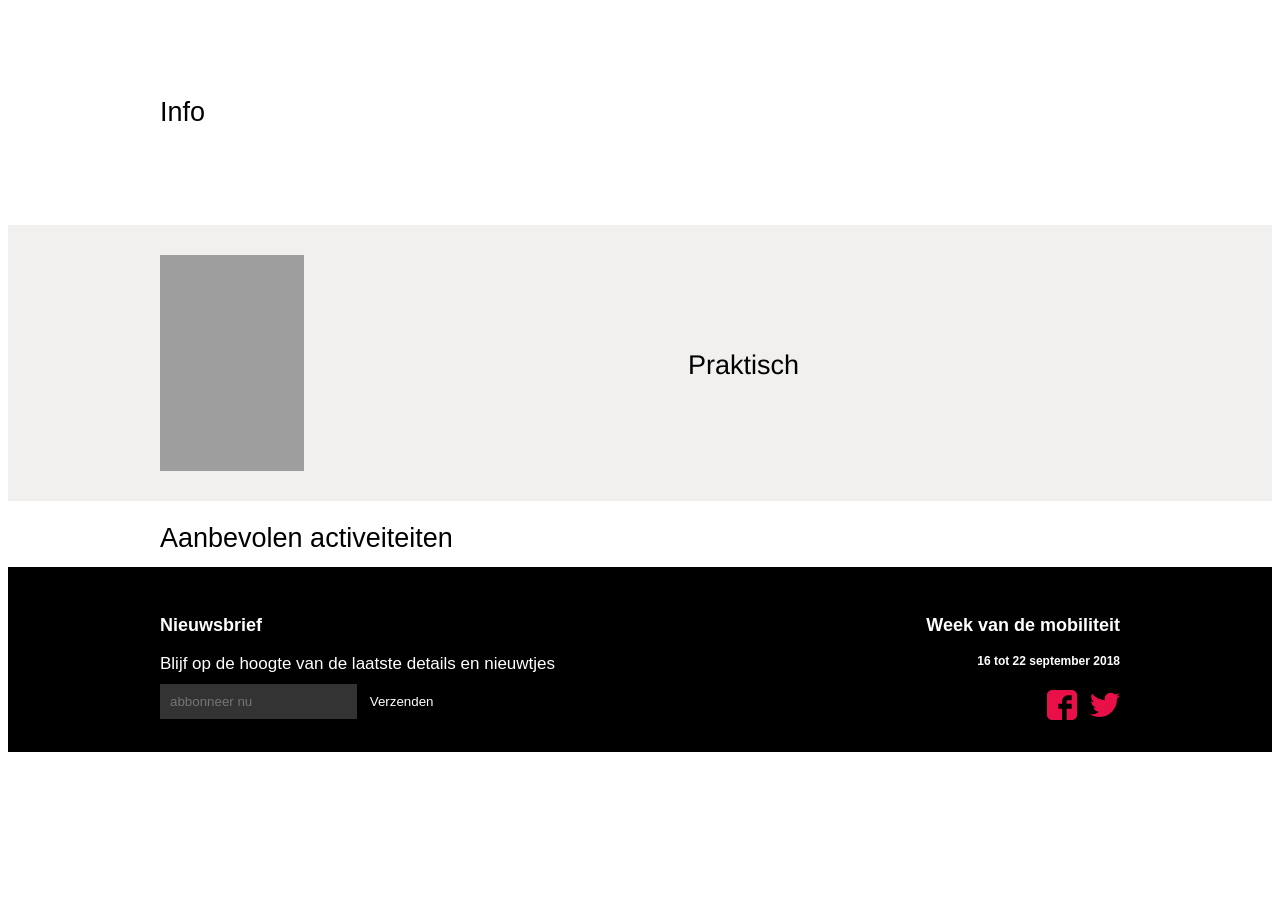
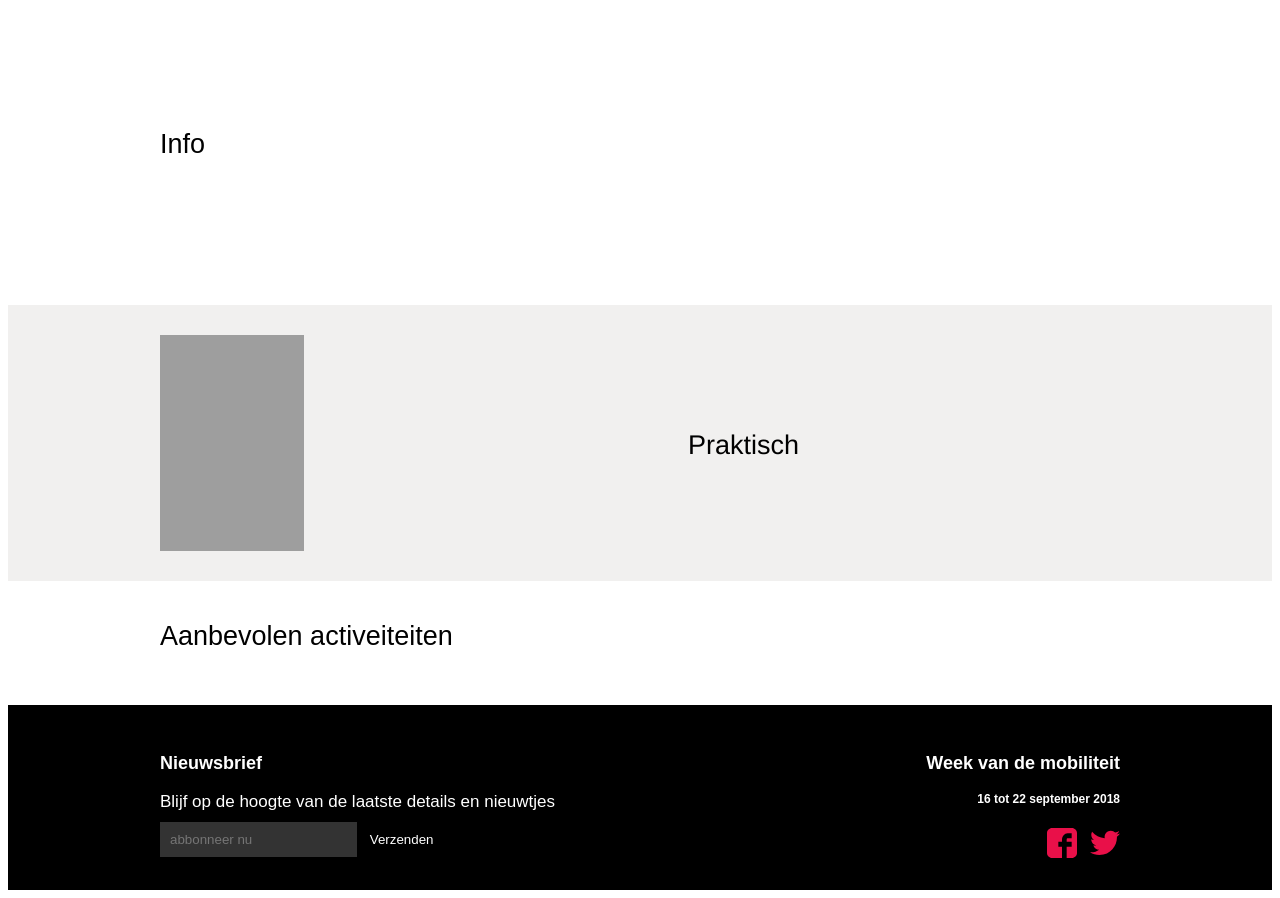
Before and after one commit to steijehillewaert/MAIII_MOBI, a PHP site: page /index.php?page=detail in a window 1280 px wide. Shown: the part 336-1234 px from the top of the page. Before the commit the page ends 1088 px from the top, so only its background shows below. Run offline with PHP 8.4, Linux system fonts and the light colour scheme; data that the repository does not hold is empty; some libraries are stand-ins or nearby versions; grey boxes are pictures that could not be loaded.

Commit message:
Added some css magic 🎩

```diff
--- a/src/css/style.css
+++ b/src/css/style.css
@@ -193,6 +193,7 @@ select {
 }
 
 footer {
+  margin-top: 4rem;
   background: black;
   color: white;
 }
@@ -253,8 +254,8 @@ h3 {
 aside {
   color: white;
   background-color: var(--blue);
-  min-width: 20rem;
-  padding: 1rem;
+  min-width: 24rem;
+  padding: 3rem;
   margin-left: 2rem;
   align-self: flex-start;
   margin-top: 4rem;
@@ -297,6 +298,7 @@ aside address {
 .gray {
   padding: 3rem 0;
   background-color: #f1f0ef;
+  margin-bottom: 4rem;
 }
 
 .images_pratical {
@@ -332,9 +334,17 @@ aside address {
   height: 25rem;
   padding: 7rem;
   background-size: cover !important; /*stylelint-disable-line*/
+  background-position: center !important; /*stylelint-disable-line*/
 }
 
 .detail p {
   margin-right: 7rem;
+}
+
+.detail_banner {
+  text-shadow: .1rem .1rem .3rem rgba(0, 0, 0, .5);
+}
+
+.detail {
   margin-bottom: 4rem;
 }
```
